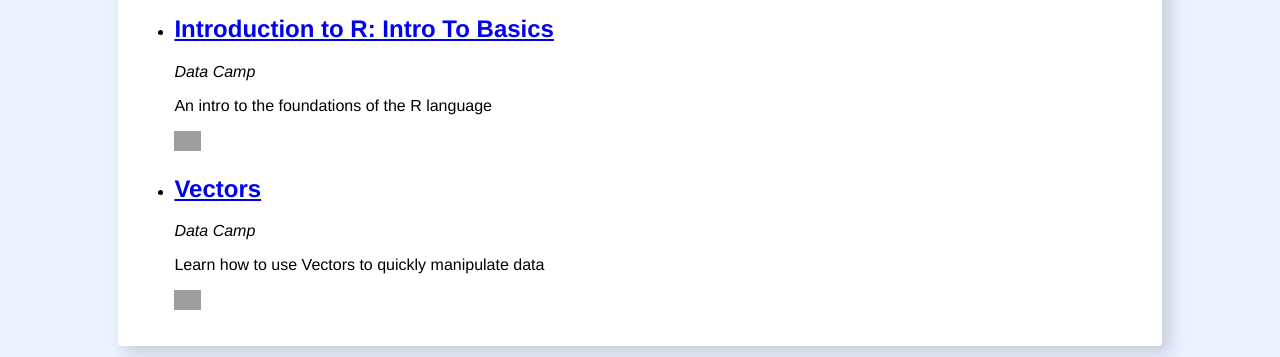
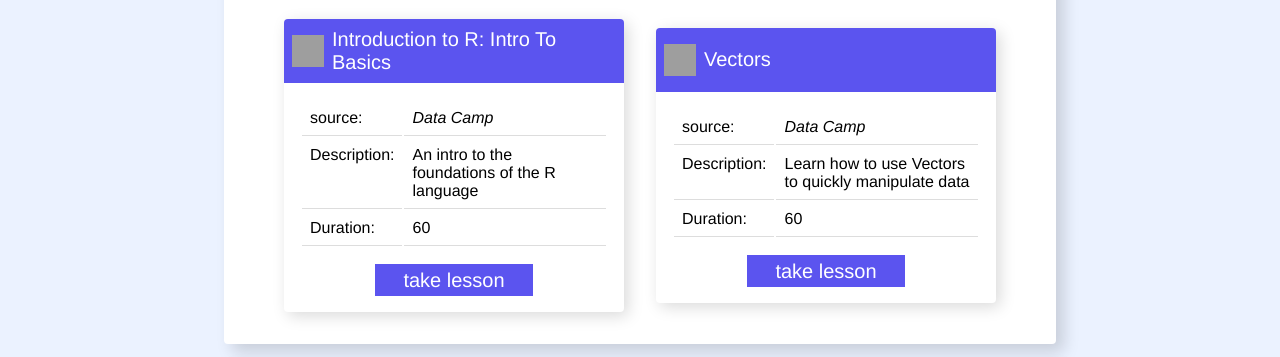
Before and after one commit to MostlyFocusedMike/data-club, a website built with webpack: page index.html in a window 1280 px wide. Shown: the part 230-587 px from the top of the page. Built offline with nearby package versions, Linux system fonts and the light colour scheme; some packages are replaced by stand-ins of ours; grey boxes are pictures that could not be loaded.

Commit message:
make styles run off non webpack loaders for speed

```diff
--- a/index.html
+++ b/index.html
@@ -5,6 +5,7 @@
     <meta name="viewport" content="width=device-width, initial-scale=1.0">
     <meta http-equiv="X-UA-Compatible" content="ie=edge">
     <title>Document</title>
+    <link rel="stylesheet" href="styles/styles.css">
     <script src="./build/bundle.js"></script>
 </head>
 <body>
--- a/src/js/app.js
+++ b/src/js/app.js
@@ -1,5 +1,3 @@
-import 'MainStyle'
-import 'MainSass'
 import angular from 'angular'
 import mainController from './controllers/MainController'
 import welcomeCmpt from './components/welcome';
--- a/src/js/components/meetings/template.html
+++ b/src/js/components/meetings/template.html
@@ -4,7 +4,5 @@
         <h3 ng-class="{tbd: !meeting.confirmed}">{{meeting.date | date:'EEEE, MMM d' }}</h3>
     </div>
     <hr />
-    <ul>
-        <topics meeting-id='meeting.id'></topics>
-    </ul>
+    <topics meeting-id='meeting.id'></topics>
 </div>
--- a/src/js/components/topics/template.html
+++ b/src/js/components/topics/template.html
@@ -1,10 +1,37 @@
-<li ng-repeat="topic in $ctrl.topics($ctrl.meetingId)">
-    <div>
-            <h2><a href="{{topic.link}}" target="_blank">{{topic.display_name}}</a></h2>
-            <p><em>{{topic.source}}</em></p>
-            <p>{{topic.description}}</p>
+<div class="topics">
+    <div class="topic" ng-repeat="topic in $ctrl.topics($ctrl.meetingId)">
+        <div class="topic-bar flex">
+            <img ng-src="{{topic.type.link}}" alt="{{topic.type.name}}-icon">
             <div>
-                <img ng-src="{{topic.type}}" alt="">
+                <a href="{{topic.link}}" target="_blank">{{topic.display_name}}</a>
             </div>
+        </div>
+        <table>
+            <tr>
+                <td>
+                    source:
+                </td>
+                <td>
+                    <em>{{topic.source}}</em>
+                </td>
+            </tr>
+            <tr>
+                <td>
+                    Description:
+                </td>
+                <td>
+                    {{topic.description}}
+                </td>
+            </tr>
+            <tr>
+                <td>
+                    Duration:
+                </td>
+                <td>
+                    {{topic.duration}}
+                </td>
+            </tr>
+        </table>
+        <a href="{{topic.link}}" target="_blank" class="default-button">{{topic.type.text}}</a>
     </div>
-</li>
+</div>
--- a/src/js/constants/constants.js
+++ b/src/js/constants/constants.js
@@ -1,8 +1,8 @@
 const constants = {
     NO_LINK: "TBD",
-    VIDEO: "https://png.icons8.com/metro/1600/video-file.png",
-    READING: "https://png.icons8.com/metro/1600/video-file.png",
-    INTERACTIVE: "https://png.icons8.com/metro/1600/video-file.png",
+    VIDEO: {link: "https://png.icons8.com/metro/1600/video-file.png", name: 'video', text: 'watch video'},
+    READING: {link: "https://png.icons8.com/metro/1600/video-file.png", name: 'article', text: 'read article'},
+    INTERACTIVE: {link: "http://icons.iconarchive.com/icons/icons8/ios7/256/Computer-Hardware-Keyboard-icon.png", name: 'interactive', text: 'take lesson'},
     DATA_CAMP: "Data Camp",
     CC_STATISTICS: "Crash Course: Statistics",
 };
--- a/src/styles/main_style.css
+++ /dev/null
@@ -1,6 +0,0 @@
-body {
-    background: #006d67;
-}
-img {
-    height: 20px;
-}
--- a/src/styles/main_style.scss
+++ /dev/null
@@ -1,50 +0,0 @@
-$default-gray: #747474;
-$light-gray: #CCC;
-body {
-    background: #EBF2FF;
-    font-family: 'Helvetica neue', sans-serif;
-}
-img {
-    height: 20px;
-}
-.meeting {
-    width: 80%;
-    margin: 1rem auto;
-    padding: 1rem;
-    background: #FFF;
-    box-shadow: .5rem .5rem 1rem rgba(0,0,0,.15);
-    border-radius: .25rem;
-    .meeting-info {
-        display: flex;
-        flex-wrap: wrap;
-        align-items: center;
-        margin: 0 auto;
-        width: 95%;
-        justify-content: space-between;
-        h1 {
-            margin: 0;
-            color: $default-gray;
-            font-weight: 400;
-        }
-        h3 {
-            margin: 0;
-            font-weight: 400;
-            text-align: right;
-            color: $default-gray;
-            &.tbd {
-                color: $light-gray;
-                &::after {
-                    content: ' (maybe)';
-                }
-            }
-        }
-
-    }
-    hr {
-        width: 98%;
-        margin: .5rem auto;
-        color: $default-gray;
-    }
-
-
-}
--- /dev/null
+++ b/styles/main.scss
@@ -0,0 +1,141 @@
+$default-gray: #747474;
+$light-gray: #CCC;
+$default-purple: #5B54EF;
+$light-purple: rgb(187, 183, 255);
+
+
+html, body {
+    margin: 0;
+    padding: 0;
+    overflow-x: auto;
+}
+body {
+    background: #EBF2FF;
+    font-family: 'Helvetica neue', sans-serif;
+}
+.flex {
+    display: flex;
+    flex-wrap: wrap;
+    align-items: center;
+    margin: 0 auto;
+}
+.default-button {
+    background: $default-purple;
+    color: white;
+    border: none;
+    padding: .3rem .7rem;
+    margin: 1rem auto .5rem;
+    display: block;
+    width: 40%;
+    text-align: center;
+    transition: all 150ms;
+    font-size: 1.25rem;
+    text-decoration: none;
+    &:hover {
+        background: $light-purple;
+        color: #000;
+    }
+    &:active {
+      background: #6EB0E8;
+    }
+  }
+
+.meeting {
+    width: 50rem;
+    margin: 1rem auto;
+    padding: 1rem;
+    background: #FFF;
+    box-shadow: .5rem .5rem 1rem rgba(0,0,0,.15);
+    border-radius: .25rem;
+    @media only screen and (max-width: 51rem) {
+        width: 100%;
+        margin: 1rem 0;
+        padding: 1rem 0;
+	}
+    .meeting-info {
+        display: flex;
+        flex-wrap: wrap;
+        align-items: center;
+        margin: 0 auto;
+        width: 95%;
+        justify-content: space-between;
+        h1 {
+            margin: 0;
+            color: $default-gray;
+            font-weight: 400;
+        }
+        h3 {
+            margin: 0;
+            font-weight: 400;
+            text-align: right;
+            color: $default-gray;
+            &.tbd {
+                color: $light-gray;
+                &::after {
+                    content: ' (maybe)';
+                }
+            }
+        }
+
+    }
+    hr {
+        width: 98%;
+        margin: .5rem auto;
+        color: $default-gray;
+    }
+}
+.topics {
+    list-style: none;
+    padding: 0;
+    @extend .flex;
+    justify-content: center;
+    .topic {
+        width: 340px;
+        margin: 1rem;
+        background: #FFF;
+        padding-bottom: .5rem;
+        box-shadow: .25rem .25rem 1rem rgba(0,0,0,.15);
+        transition: all 250ms;
+        border-radius: .25rem;
+        &:hover {
+            box-shadow: .25rem .25rem 1rem rgba(0,0,0,.25);
+        }
+        .topic-bar {
+            background: $default-purple;
+            height: 4rem;
+            margin-bottom: 1rem;
+            width: 100%;
+            border-radius: .25rem .25rem 0 0;
+            position: relative;
+            div {
+                margin: .5rem;
+                width: 80%;
+                a {
+                    font-weight: 400;
+                    font-size: 1.25rem;
+                    color: #FFF;
+                    display: block;
+                    text-decoration: none;
+                }
+            }
+
+            img {
+                display: block;
+                margin-left: .5rem;
+                background: white;
+                height: 2rem;
+                width: 2rem;
+                position: relative;
+            }
+        }
+        table {
+            margin: 1rem;
+            td {
+                border-bottom: 1px solid #ddd;
+                margin: 1rem;
+                padding: .5rem;
+                vertical-align: top;
+            }
+        }
+    }
+}
```
Also changed, not shown: styles/styles.css (added), 1 other file.
